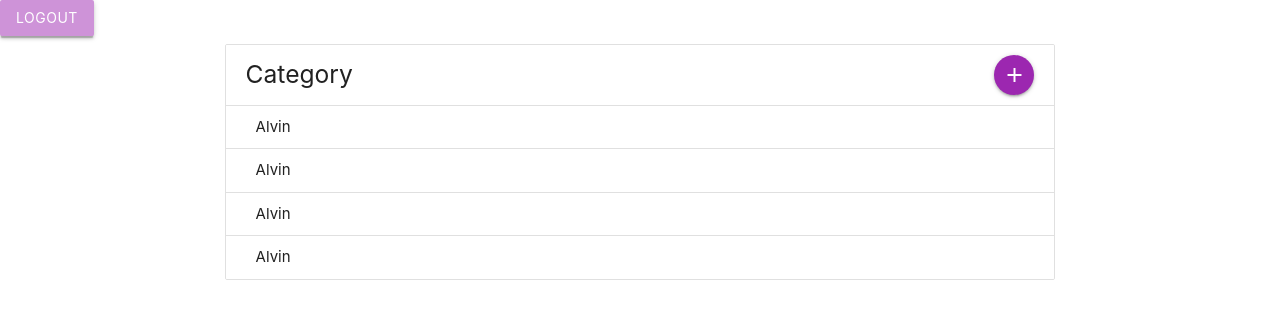
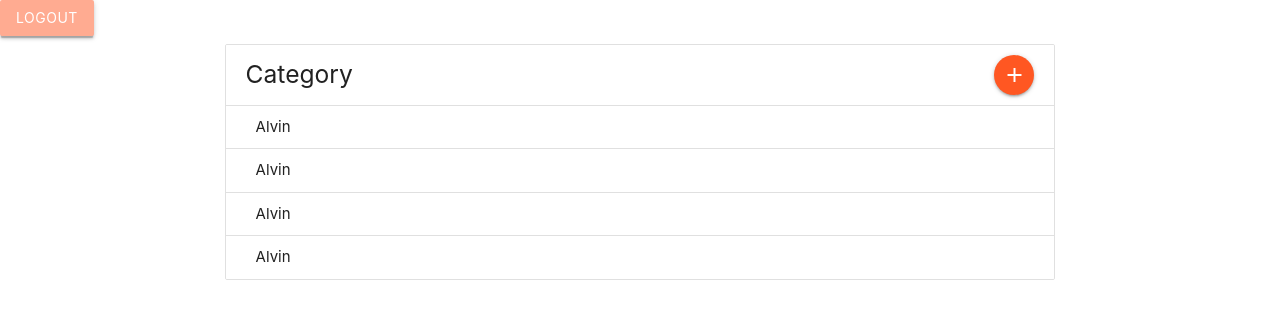
Before and after one commit to M-kos/products-catalog-velvetec, a React (Create React App) app: page /catalog in a window 1280 px wide. Shown: the top 318 px of the page. Built offline with nearby package versions, Linux system fonts and the light colour scheme; no server answers; sample sign-in values are in the browser's storage.

Commit message:
Changed color

```diff
--- a/src/components/CategoryList/CategoryList.jsx
+++ b/src/components/CategoryList/CategoryList.jsx
@@ -7,7 +7,7 @@ export const CategoryList = () => {
     <ul className="collection with-header">
       <li className="category-list-header collection-header">
         <h5 className="mt-1 mb-1">Category</h5>
-        <button className="btn-floating waves-effect waves-light purple">
+        <button className="btn-floating waves-effect waves-light deep-orange">
           <i className="material-icons">add</i>
         </button>
       </li>
--- a/src/components/Preloader/Preloader.jsx
+++ b/src/components/Preloader/Preloader.jsx
@@ -2,8 +2,8 @@ import React from 'react'
 
 export const Preloader = () => {
   return (
-    <div className="progress ma-0 purple lighten-3">
-      <div className="indeterminate purple lighten-6"></div>
+    <div className="progress ma-0 deep-orange lighten-3">
+      <div className="indeterminate deep-orange"></div>
     </div>
   )
 }
--- a/src/pages/catalog.jsx
+++ b/src/pages/catalog.jsx
@@ -13,7 +13,11 @@ const Catalog = ({ logout, loading }) => {
   return (
     <>
       {loading && <Preloader />}
-      <NavLink className="btn purple lighten-3" to="/" onClick={logoutHandler}>
+      <NavLink
+        className="btn deep-orange lighten-3"
+        to="/"
+        onClick={logoutHandler}
+      >
         Logout
       </NavLink>
       <div className="row">
--- a/src/pages/login.jsx
+++ b/src/pages/login.jsx
@@ -62,7 +62,7 @@ const Login = ({ login, loading }) => {
               </div>
             </div>
             <div className="card-action right-align">
-              <button className="btn purple lighten-3" type="submit">
+              <button className="btn deep-orange lighten-3" type="submit">
                 Login
               </button>
             </div>
```
